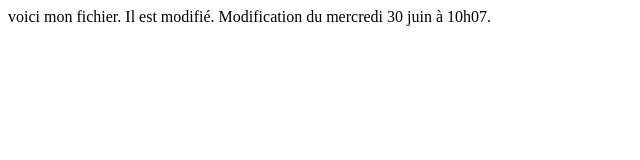
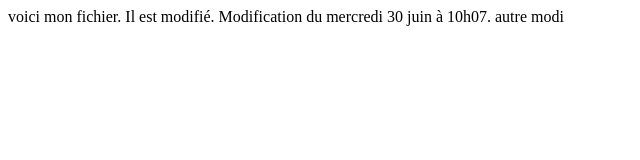
Before and after one commit to annebourg/myRepoAnneBourg, a plain HTML site: page index.html in a window 1280 px wide. Shown: the full height of the page, 0-640 px from the left. Drawn offline with Linux system fonts and the light colour scheme.

Commit message:
Update index.html

```diff
--- a/index.html
+++ b/index.html
@@ -1,2 +1,3 @@
 <index>voici mon fichier. Il est modifié.
-Modification du mercredi 30 juin à 10h07.</index>
+Modification du mercredi 30 juin à 10h07.
+autre modi</index>
```
